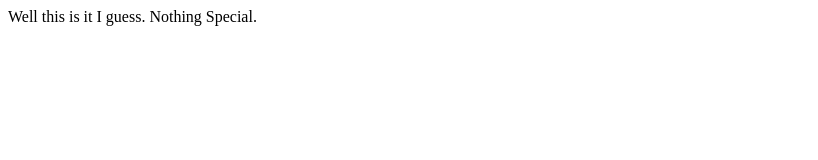
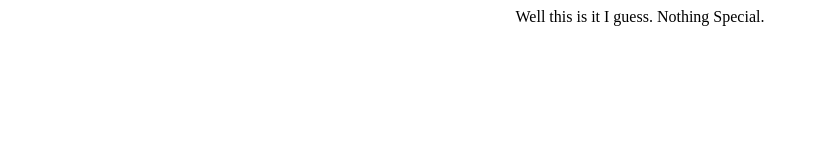
Before and after one commit to glowsticks/sbatenet, a plain HTML site: page index.html in a window 1280 px wide. Shown: the whole page, without its empty margins (0-818 px from the left). Drawn offline with Linux system fonts and the light colour scheme.

Commit message:
sbatenet

```diff
--- a/index.html
+++ b/index.html
@@ -7,7 +7,7 @@
 </head>
 
 <body>
-Well this is it I guess. Nothing Special.
+<center>Well this is it I guess. Nothing Special.</center>
 </body>
 
 </html>
```
